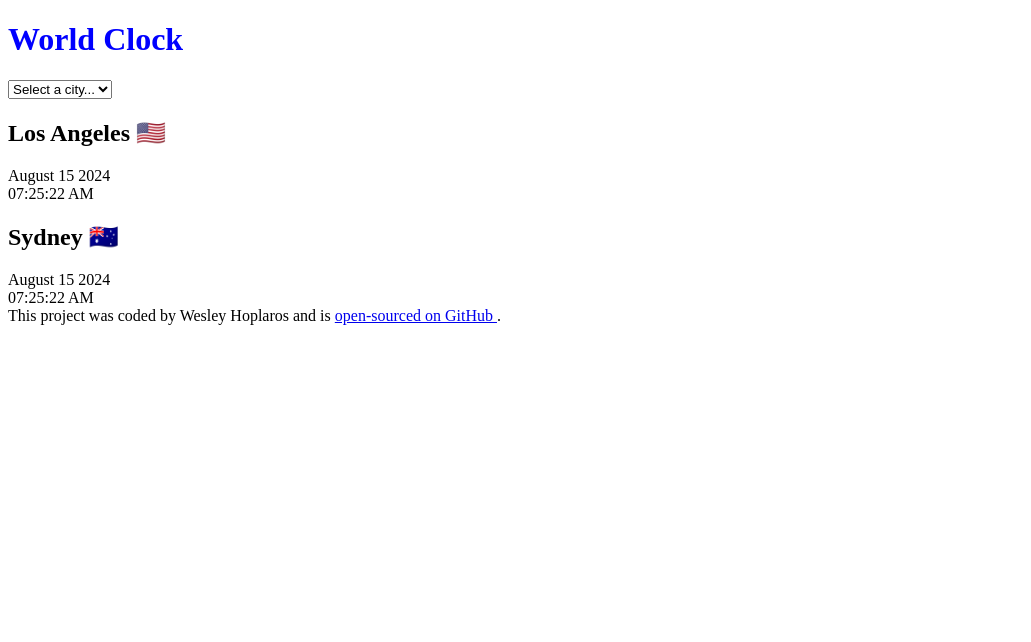
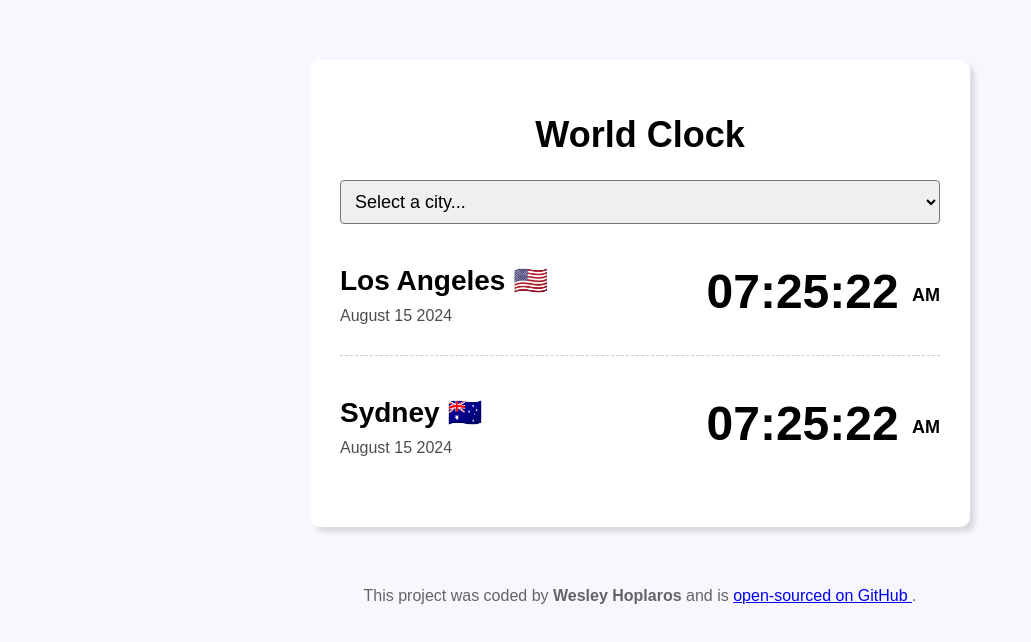
Before and after one commit to whoplaros/world-clock, a plain HTML site: page index.html in a window 1280 px wide. Shown: the whole page, without its empty margins (0-1031 px from the left). Drawn offline with Linux system fonts and the light colour scheme; a script that the page names is missing.

Commit message:
added styling

```diff
--- a/index.html
+++ b/index.html
@@ -17,18 +17,27 @@
 				<option value="">Dallas</option>
 			</select>
 			<div class="city">
-				<h2>Los Angeles 🇺🇸</h2>
-				<div class="date">August 15 2024</div>
-				<div class="time">07:25:22 AM</div>
+				<div>
+					<h2>Los Angeles 🇺🇸</h2>
+					<div class="date">August 15 2024</div>
+				</div>
+				<div>
+					<div class="time">07:25:22 <small>AM</small></div>
+				</div>
 			</div>
+
 			<div class="city">
-				<h2>Sydney 🇦🇺</h2>
-				<div class="date">August 15 2024</div>
-				<div class="time">07:25:22 AM</div>
+				<div>
+					<h2>Sydney 🇦🇺</h2>
+					<div class="date">August 15 2024</div>
+				</div>
+				<div>
+					<div class="time">07:25:22 <small>AM</small></div>
+				</div>
 			</div>
 		</div>
 		<footer>
-			This project was coded by Wesley Hoplaros and is
+			This project was coded by <strong>Wesley Hoplaros</strong> and is
 			<a href="https://github.com/whoplaros/world-clock" target="_blank"
 				>open-sourced on GitHub </a
 			>.
--- a/src/style.css
+++ b/src/style.css
@@ -1,3 +1,56 @@
+body {
+	background-color: #f9f7fe;
+	font-family: sans-serif;
+}
 h1 {
-	color: blue;
+	text-align: center;
+	font-family: sans-serif;
+	font-size: 36px;
 }
+h2 {
+	margin: 0 0 10px;
+	font-size: 28px;
+}
+select {
+	display: block;
+	font-size: 18px;
+	width: 100%;
+	padding: 10px;
+	border-radius: 4px;
+}
+.container {
+	max-width: 600px;
+	margin: 60px auto;
+	background: white;
+	padding: 30px;
+
+	box-shadow: 5px 5px 5px rgba(100, 100, 111, 0.2);
+	border-radius: 10px;
+}
+
+.city {
+	display: flex;
+	justify-content: space-between;
+	margin: 10px 0;
+	padding: 30px 0;
+	border-bottom: 1px dashed rgba(0, 0, 0, 0.2);
+}
+.city:last-child {
+	border: none;
+}
+.date {
+	opacity: 0.7;
+}
+.time {
+	font-size: 48px;
+	font-weight: bold;
+}
+.time small {
+	font-size: 18px;
+	vertical-align: middle;
+	line-height: 36px;
+}
+footer {
+	text-align: center;
+	color: rgba(0, 0, 0, 0.6);
+}
```
